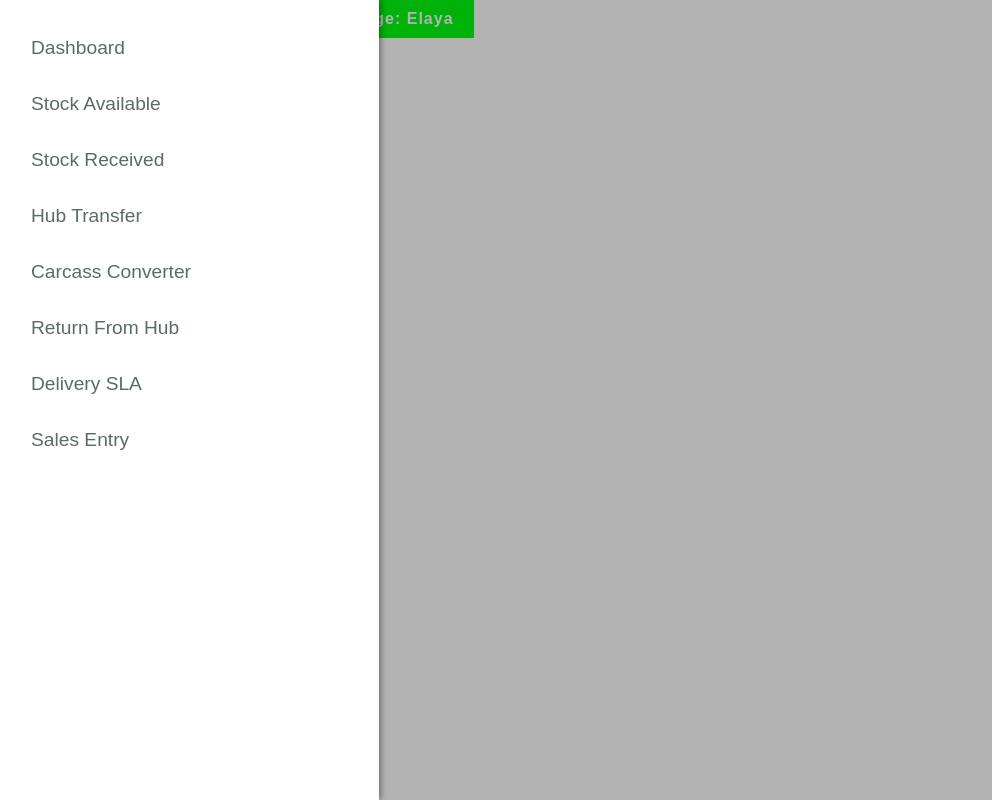
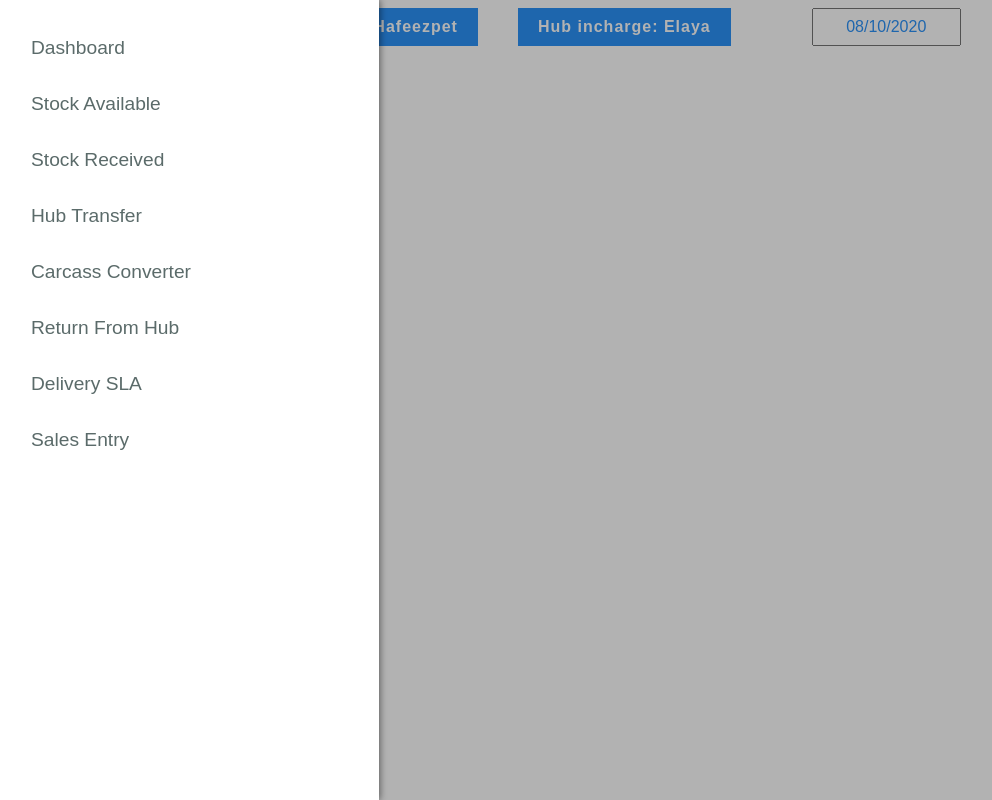
Before and after one commit to aashishpeepra/Food-Chain-Management-Lite, a React (Create React App) app: page /forms/stockavailable in a window 1280 px wide. Shown: the whole page, without its empty margins (21-1013 px from the left). Built offline with nearby package versions, Linux system fonts and the light colour scheme; no server answers.

Commit message:
Added Datetime

```diff
--- a/package.json
+++ b/package.json
@@ -8,6 +8,7 @@
     "@testing-library/user-event": "^7.2.1",
     "firebase": "^7.17.2",
     "react": "^16.13.1",
+    "react-datepicker": "^3.1.3",
     "react-dom": "^16.13.1",
     "react-router": "^5.2.0",
     "react-router-dom": "^5.2.0",
--- /dev/null
+++ b/src/Components/DatePicker.js
@@ -0,0 +1,33 @@
+import React from "react";
+import DatePicker from "react-datepicker";
+
+import "react-datepicker/dist/react-datepicker.css";
+
+// CSS Modules, react-datepicker-cssmodules.css
+// import 'react-datepicker/dist/react-datepicker-cssmodules.css';
+
+export default class Example extends React.Component {
+  state = {
+    startDate: new Date(this.props.date)
+  };
+
+  handleChange = date => {
+    this.setState({
+      startDate: date
+    });
+  };
+   ExampleCustomInput = ({ value, onClick }) => (
+    <button className="example-custom-input" onClick={onClick}>
+      {value}
+    </button>
+  );
+  render() {
+    return (
+      <DatePicker
+        selected={this.state.startDate}
+        onChange={this.handleChange}
+        fixedHeight="300px"
+      />
+    );
+  }
+}
--- a/src/Components/TopInfo/TopInfo.css
+++ b/src/Components/TopInfo/TopInfo.css
@@ -1,5 +1,6 @@
 .outlet-info{
     display:flex;
+    align-items: center;
 
 }
 .information-box{
@@ -15,5 +16,15 @@
 
 }
 .green{
-    background-color:#00ff0d;
+    background-color:#2c92f8;
 }
+.react-datepicker-wrapper,
+.react-datepicker__input-container,
+.react-datepicker__input-container input {
+    box-sizing: content-box;
+    padding:8px 10px;
+    text-align: center;
+    color:#2c92f8;
+    font-size:100%;
+    cursor: pointer;
+}
--- a/src/Components/TopInfo/TopInfo.js
+++ b/src/Components/TopInfo/TopInfo.js
@@ -1,5 +1,6 @@
 import React from 'react';
 import "./TopInfo.css";
+import DatePicker from "../DatePicker"
 
 export default class TopInfo extends React.Component{
     state={
@@ -15,6 +16,10 @@ export default class TopInfo extends React.Component{
                 <div className="information-box green">
                     <p>Hub incharge: Elaya</p>
                 </div>
+                <div >
+                <DatePicker date={new Date().getTime()}/>
+                </div>
+
             </section>
         )
     }
--- a/src/Containers/Forms/StockAvailable/StockAvailable.css
+++ b/src/Containers/Forms/StockAvailable/StockAvailable.css
@@ -1,3 +1,6 @@
 .StockAvailable{
+   display:flex;
+   justify-content: center;
+   align-items: center;
 
 }
--- a/src/Containers/Forms/StockAvailable/StockAvailable.js
+++ b/src/Containers/Forms/StockAvailable/StockAvailable.js
@@ -1,6 +1,6 @@
 import React from 'react';
 import TopInfo from "../../../Components/TopInfo/TopInfo";
-import "./StockAvailable";
+import "./StockAvailable.css";
 
 class StockAvailable extends React.Component{
     state={
--- a/src/HOC/hoc.css
+++ b/src/HOC/hoc.css
@@ -4,6 +4,8 @@
     display: flex;
     flex-direction: column;
     cursor: pointer;
+    margin-bottom:20px;
+
 }
 .each-burger{
     height:4px;
```
Also changed, not shown: 1 other file (tests, documents, lock files or other folders).
